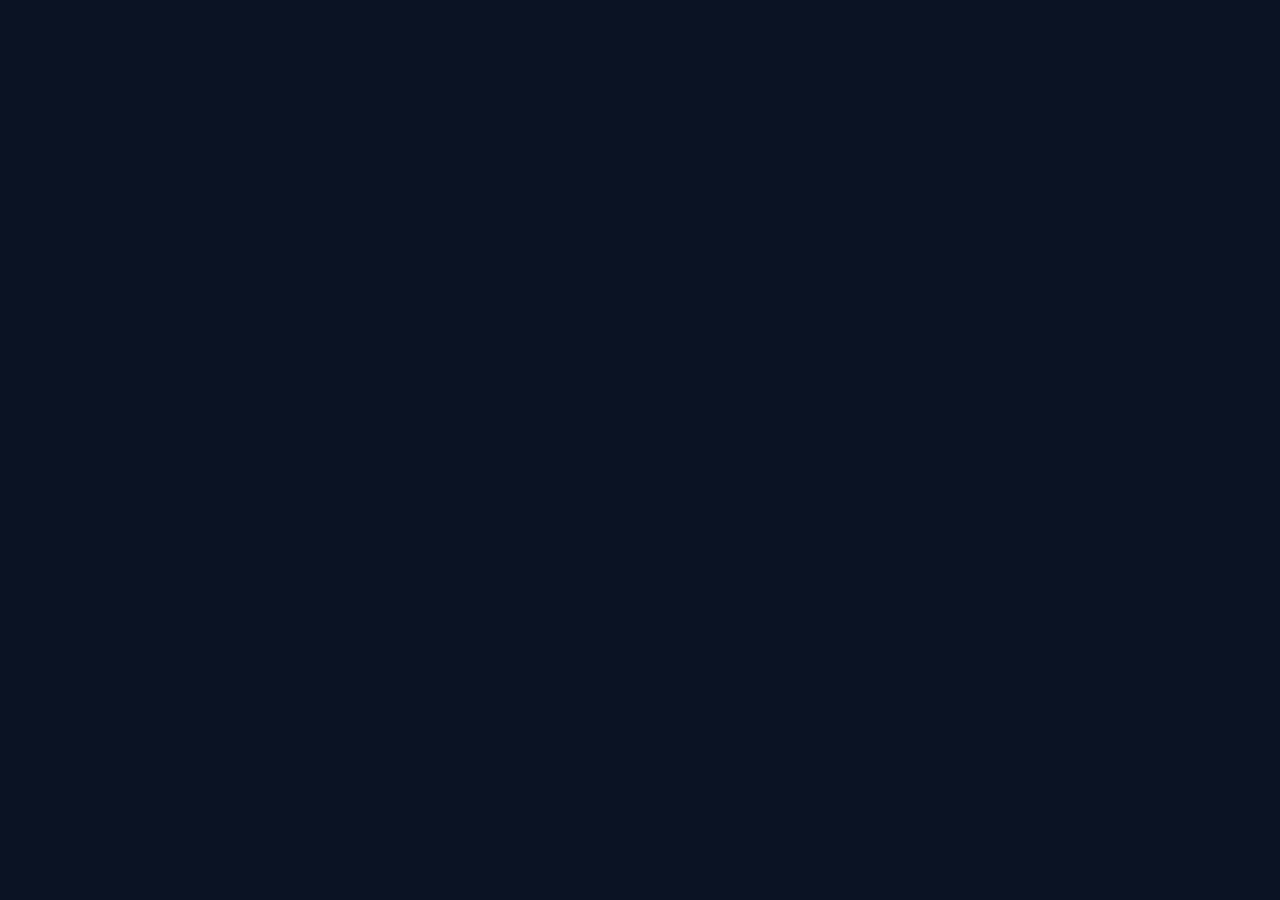
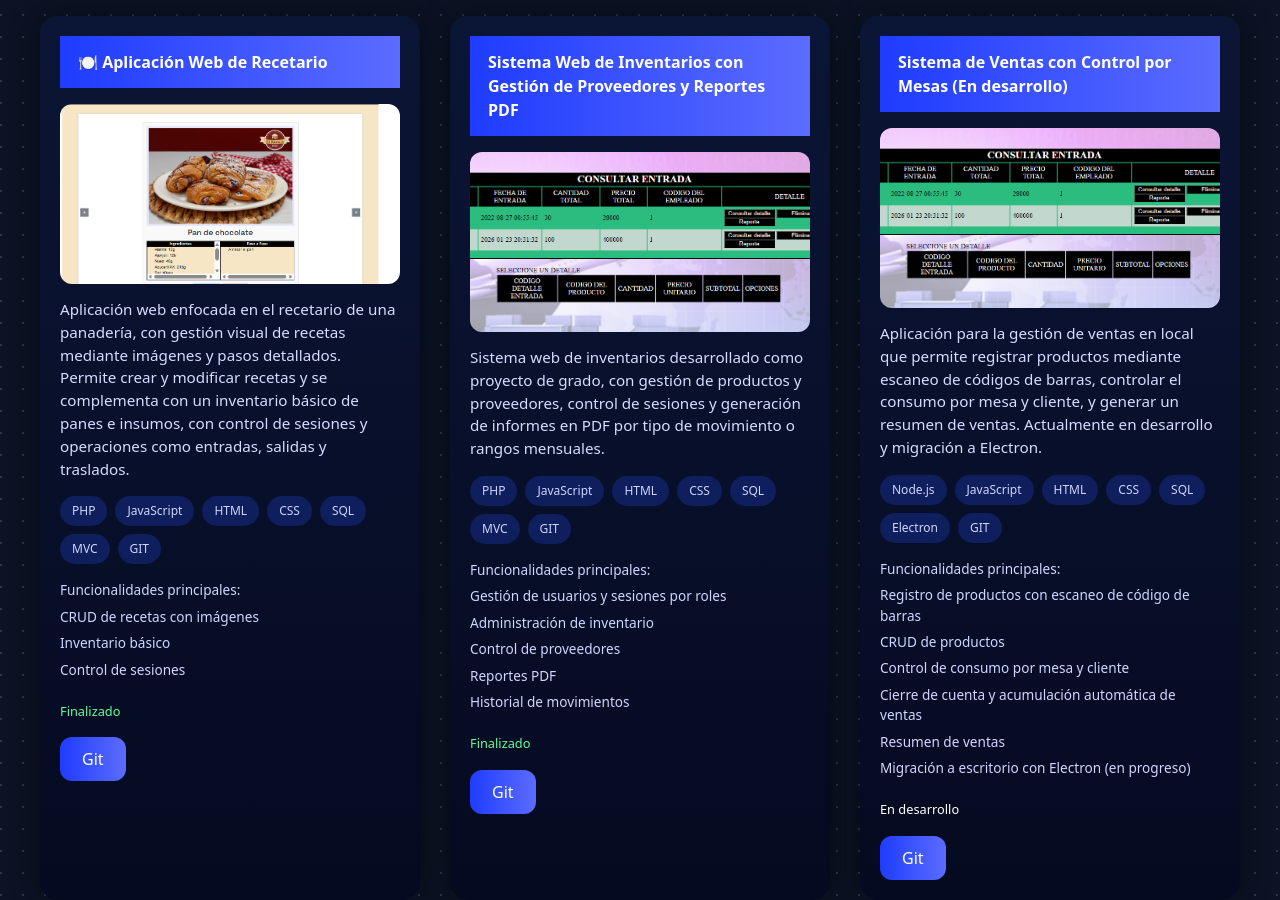
Before and after one commit to Angie140616/Portafolio-personal, a React (Vite) app in the folder portafolio/: page / in a window 1280 px wide. Shown: the part 1812-2712 px from the top of the page. Before the commit the page ends 1794 px from the top, so only its background shows below. Built offline with nearby package versions, Linux system fonts and the light colour scheme.

Commit message:
Portafolio casi listo, falta separar componentes y pocos ajustes responsive

```diff
--- a/portafolio/src/components/home/homebody.jsx
+++ b/portafolio/src/components/home/homebody.jsx
@@ -1,5 +1,8 @@
-import { Fragment } from 'react';
+import { Fragment, useEffect, useState } from 'react';
+
 import ComponentAbilities from '../UI/componentAbilities';
+
+
 // imágenes
 import javascript from '../../components/img/tecnologias/javascript.png';
 import css from '../../components/img/tecnologias/css.png';
@@ -16,15 +19,32 @@ import miro from '../../components/img/tecnologias/miro.svg';
 import trello from '../../components/img/tecnologias/trello.svg';
 import npm from '../../components/img/tecnologias/Npm.png';
 import node from '../../components/img/tecnologias/node.webp';
+import recetarioProject from '../../components/img/proyectos/recetario online.png';
+import projectGrd from '../../components/img/proyectos/proyectoGrado.png';
 
 import yoImg from '../../components/img/yp.jpg';
 
 export const BodyHome = () => {
+  const texts = [
+  'Desarrolladora Full Stack',
+  'Angie Andrea Buitrago Patiño'
+];
+
+const [index, setIndex] = useState(0);
+
+useEffect(() => {
+  const interval = setInterval(() => {
+    setIndex((prev) => (prev + 1) % texts.length);
+  }, 2500); // tiempo entre cambios
+
+  return () => clearInterval(interval);
+}, []);
+
   return (
     <Fragment>
       <section className='body-home'>
         <div className="body-home__container1">
-          <h1>Desarrolladora Full Stack</h1>
+          <h1>{texts[index]}</h1>
           <p>
             Soy desarrolladora full stack con afinidad por el frontend y la
             experiencia de usuario.<br />
@@ -101,10 +121,161 @@ export const BodyHome = () => {
         </svg>
       </div>
       <br />
-      <section className='proyectos'>
-          <h4>Mis proyectos</h4>
-          <p>Aplicaciones reales creadas y en desarrollo</p>
-      </section>
+    <section className="projects">
+    <h2>Mis Proyectos</h2>
+    <p className="subtitle">Aplicaciones reales y en desarrollo</p>
+
+  <div className="projects-grid">
+
+    <article className="project-card">
+      <div className="card-header">
+        🍽️ Aplicación Web de Recetario
+      </div>
+
+      <div className="card-image">
+        <img
+          src={recetarioProject}
+          alt="Proyecto Recetario"
+          className="imgProjects"
+        />
+      </div>
+
+      <p className="description">
+        Aplicación web enfocada en el recetario de una panadería, con gestión visual de recetas mediante imágenes y pasos detallados.
+        Permite crear y modificar recetas y se complementa con un inventario básico de panes e insumos, con control de sesiones y operaciones como entradas, salidas y traslados.
+      </p>
+
+      <div className="tags">
+        <span>PHP</span>
+        <span>JavaScript</span>
+        <span>HTML</span>
+        <span>CSS</span>
+        <span>SQL</span>
+        <span>MVC</span>
+        <span>GIT</span>
+      </div>
+
+      <ul className="features">
+        <li>Funcionalidades principales:</li>
+        <li>CRUD de recetas con imágenes</li>
+        <li>Inventario básico</li>
+        <li>Control de sesiones</li>
+      </ul>
+
+      <span className="status finished">Finalizado</span>
+
+      <a
+        href="https://github.com/tu-usuario/tu-repo"
+        target="_blank"
+        rel="noopener noreferrer"
+        className="git-btn"
+      >
+        Git
+      </a>
+    </article>
+
+    <article className="project-card">
+      <div className="card-header">
+        Sistema Web de Inventarios con Gestión de Proveedores y Reportes PDF
+      </div>
+
+      <div className="card-image">
+        <img
+          src={projectGrd}
+          alt="Proyecto Inventarios"
+          className="imgProjects"
+        />
+      </div>
+
+      <p className="description">
+        Sistema web de inventarios desarrollado como proyecto de grado, con gestión de productos y proveedores, control de sesiones y generación de informes en PDF por tipo de movimiento o rangos mensuales.
+      </p>
+
+      <div className="tags">
+        <span>PHP</span>
+        <span>JavaScript</span>
+        <span>HTML</span>
+        <span>CSS</span>
+        <span>SQL</span>
+        <span>MVC</span>
+        <span>GIT</span>
+      </div>
+
+      <ul className="features">
+        <li>Funcionalidades principales:</li>
+        <li>Gestión de usuarios y sesiones por roles</li>
+        <li>Administración de inventario</li>
+        <li>Control de proveedores</li>
+        <li>Reportes PDF</li>
+        <li>Historial de movimientos</li>
+      </ul>
+
+      <span className="status finished">Finalizado</span>
+
+      <a
+        href="https://github.com/tu-usuario/tu-repo"
+        target="_blank"
+        rel="noopener noreferrer"
+        className="git-btn"
+      >
+        Git
+      </a>
+    </article>
+
+    <article className="project-card">
+      <div className="card-header">
+        Sistema de Ventas con Control por Mesas (En desarrollo)
+      </div>
+
+      <div className="card-image">
+        <img
+          src={projectGrd}
+          alt="Proyecto Ventas"
+          className="imgProjects"
+        />
+      </div>
+
+      <p className="description">
+        Aplicación para la gestión de ventas en local que permite registrar productos mediante escaneo de códigos de barras, controlar el consumo por mesa y cliente, y generar un resumen de ventas. Actualmente en desarrollo y migración a Electron.
+      </p>
+
+      <div className="tags">
+        <span>Node.js</span>
+        <span>JavaScript</span>
+        <span>HTML</span>
+        <span>CSS</span>
+        <span>SQL</span>
+        <span>Electron</span>
+        <span>GIT</span>
+      </div>
+
+      <ul className="features">
+        <li>Funcionalidades principales:</li>
+        <li>Registro de productos con escaneo de código de barras</li>
+        <li>CRUD de productos</li>
+        <li>Control de consumo por mesa y cliente</li>
+        <li>Cierre de cuenta y acumulación automática de ventas</li>
+        <li>Resumen de ventas</li>
+        <li>Migración a escritorio con Electron (en progreso)</li>
+      </ul>
+
+      <span className="status">En desarrollo</span>
+
+      <a
+        href="https://github.com/tu-usuario/tu-repo"
+        target="_blank"
+        rel="noopener noreferrer"
+        className="git-btn"
+      >
+        Git
+      </a>
+    </article>
+
+  </div>
+</section>
+
+
+
     </Fragment>
   );
 };
--- a/portafolio/src/main.jsx
+++ b/portafolio/src/main.jsx
@@ -3,7 +3,7 @@ import { createRoot } from 'react-dom/client'
 import { BodyHome } from './components/home/homebody'
 import './styles/home.scss'
 import './styles/abilities.scss'
-
+import './styles/projects.scss'
 
 createRoot(document.getElementById('root')).render(
   <StrictMode>
--- a/portafolio/src/styles/home.scss
+++ b/portafolio/src/styles/home.scss
@@ -14,15 +14,21 @@ body {
     width: 100%;
     display: flex;
     justify-content: space-between;
+
     .body-home__container1{
       width: 50%;
       display: block;
       margin: 4rem 0 0 5rem;
+
+      /* 🔥 H1 ANIMADO */
       h1 {
         margin-top: auto;
         text-decoration: none;
         text-align: center;
-        cursor: pointer;
+        cursor: default;
+
+        animation: fadeSlide 3s ease-in-out infinite;
+
         transition:
           transform 0.4s ease,
           letter-spacing 0.4s ease,
@@ -39,12 +45,13 @@ h1:hover {
         margin: auto;
         text-align: justify;
         font-size: 20px;
+      }
 
-        }
       img{
         width: 400px;
         height: auto;
       }
+
       .git{
         width: 50%;
         height: 100px;
@@ -56,14 +63,32 @@ h1:hover {
         }
       }
     }
+  }
 
+  /* ✨ animación suave del texto */
+  @keyframes fadeSlide {
+    0% {
+      opacity: 0;
+      transform: translateY(10px);
+    }
+    20% {
+      opacity: 1;
+      transform: translateY(0);
+    }
+    80% {
+      opacity: 1;
+      transform: translateY(0);
+    }
+    100% {
+      opacity: 0;
+      transform: translateY(-10px);
+    }
   }
 
   .wave-separator {
     width: 100%;
     height: 180px;
     overflow: hidden;
-
   }
 
   .wave-separator svg {
@@ -78,7 +103,6 @@ h1:hover {
     transform-origin: center;
   }
 
-/* 🌊 movimiento un poquito más marcado */
   @keyframes waveFloat {
     0% {
       transform: scaleY(1) translateY(0);
@@ -95,6 +119,7 @@ h1:hover {
 .body-home{
   display: flex;
   justify-content: space-around;
+
   .about-me1{
     display: flex;
     justify-content: center;
@@ -107,11 +132,9 @@ h1:hover {
       width: 250px;
       height: 250px;
       border-radius: 50%;
-
       display: flex;
       align-items: center;
       justify-content: center;
-      text-align: center;
     }
 
     .imgYo img {
@@ -146,7 +169,6 @@ h1:hover {
         transparent calc(100% - 10px),
         #000 calc(100% - 10px)
       );
-
     }
 
     @keyframes spin {
@@ -156,7 +178,6 @@ h1:hover {
     }
   }
 
-
   .about-me2{
     display: flex;
     justify-content: center;
@@ -164,14 +185,4 @@ h1:hover {
     width: 48%;
     height: 500px;
   }
-
-
 }
-
-.proyectos{
-
-  p, h4{
-    margin: auto;
-    text-align: center;
-  }
-}
--- /dev/null
+++ b/portafolio/src/styles/projects.scss
@@ -0,0 +1,153 @@
+/* PROJECTS GRID (para que queden lado a lado) */
+.projects-grid {
+  display: grid;
+  grid-template-columns: repeat(3, 1fr);
+  gap: 30px;
+  width: 100%;
+  max-width: 1200px;
+  margin: 0 auto;
+}
+
+/* CARD */
+.project-card {
+  background: linear-gradient(180deg, #0b1535, #050a20);
+  border-radius: 18px;
+  padding: 20px;
+  box-shadow: 0 0 30px rgba(0,0,0,0.45);
+  transition: transform .35s ease, box-shadow .35s ease;
+  display: flex;
+  flex-direction: column;
+  width: 100%;          /* ocupa solo su columna */
+  height: 100%;
+}
+
+.project-card:hover {
+  transform: translateY(-8px);
+  box-shadow: 0 20px 45px rgba(80,100,255,0.35);
+  cursor: pointer;
+}
+
+/* HEADER */
+.card-header {
+  background: linear-gradient(90deg, #1f3cff, #5b6cff);
+  padding: 14px 18px;
+  border-radius: 12px;
+  font-weight: 600;
+  margin-bottom: 16px;
+  font-size: 1rem;
+}
+
+/* IMAGE CONTAINER */
+.card-image {
+  width: 100%;
+  height: 180px;
+  overflow: hidden;
+  border-radius: 12px;
+  margin-bottom: 14px;
+  background: #0a0f2a;
+}
+
+.imgProjects {
+  width: 100%;
+  height: 100%;
+  object-fit: cover;   /* recorte bonito */
+  transition: transform .3s ease;
+}
+
+.project-card:hover .imgProjects {
+  transform: scale(1.05);
+}
+
+/* DESCRIPTION */
+.description {
+  font-size: 0.95rem;
+  color: #d6dcff;
+  margin-bottom: 16px;
+  line-height: 1.5;
+}
+
+/* TAGS */
+.tags {
+  display: flex;
+  flex-wrap: wrap;
+  gap: 8px;
+  margin-bottom: 16px;
+}
+
+.tags span {
+  background: #0f1e5c;
+  padding: 6px 12px;
+  border-radius: 999px;
+  font-size: 0.75rem;
+  color: #cfd6ff;
+}
+
+/* FEATURES */
+.features {
+  list-style: none;
+  padding: 0;
+  margin-bottom: 16px;
+}
+
+.features li {
+  font-size: 0.85rem;
+  margin-bottom: 6px;
+  color: #cfd6ff;
+}
+
+/* STATUS */
+.status {
+  font-size: 0.8rem;
+  margin-bottom: 16px;
+}
+
+.finished {
+  color: #5dff9c;
+}
+
+.in-progress {
+  color: #ffd35d;
+}
+
+/* GIT BUTTON */
+.git-btn {
+  align-self: flex-start;
+  display: inline-flex;
+  align-items: center;
+  gap: 8px;
+  background: linear-gradient(90deg, #1f3cff, #5b6cff);
+  padding: 10px 22px;
+  border-radius: 12px;
+  text-decoration: none;
+  color: #fff;
+  font-weight: 500;
+  transition: transform .3s ease, box-shadow .3s ease;
+}
+
+.git-btn:hover {
+  transform: translateY(-2px);
+  box-shadow: 0 10px 25px rgba(80,100,255,0.4);
+}
+
+/* RESPONSIVE */
+@media (max-width: 1024px) {
+  .projects-grid {
+    grid-template-columns: repeat(2, 1fr);
+  }
+}
+
+@media (max-width: 640px) {
+  .projects-grid {
+    grid-template-columns: 1fr;
+  }
+}
+
+.projects{
+  h1{
+    text-align: center;
+    margin: auto;
+  }
+   h2, .subtitle {
+    text-align: center;
+  }
+}
```
Also changed, not shown: portafolio/src/components/img/proyectos/proyectoGrado.png (added), portafolio/src/components/img/proyectos/recetario online.png (added). Lines whose indentation alone changed are shown as unchanged.
